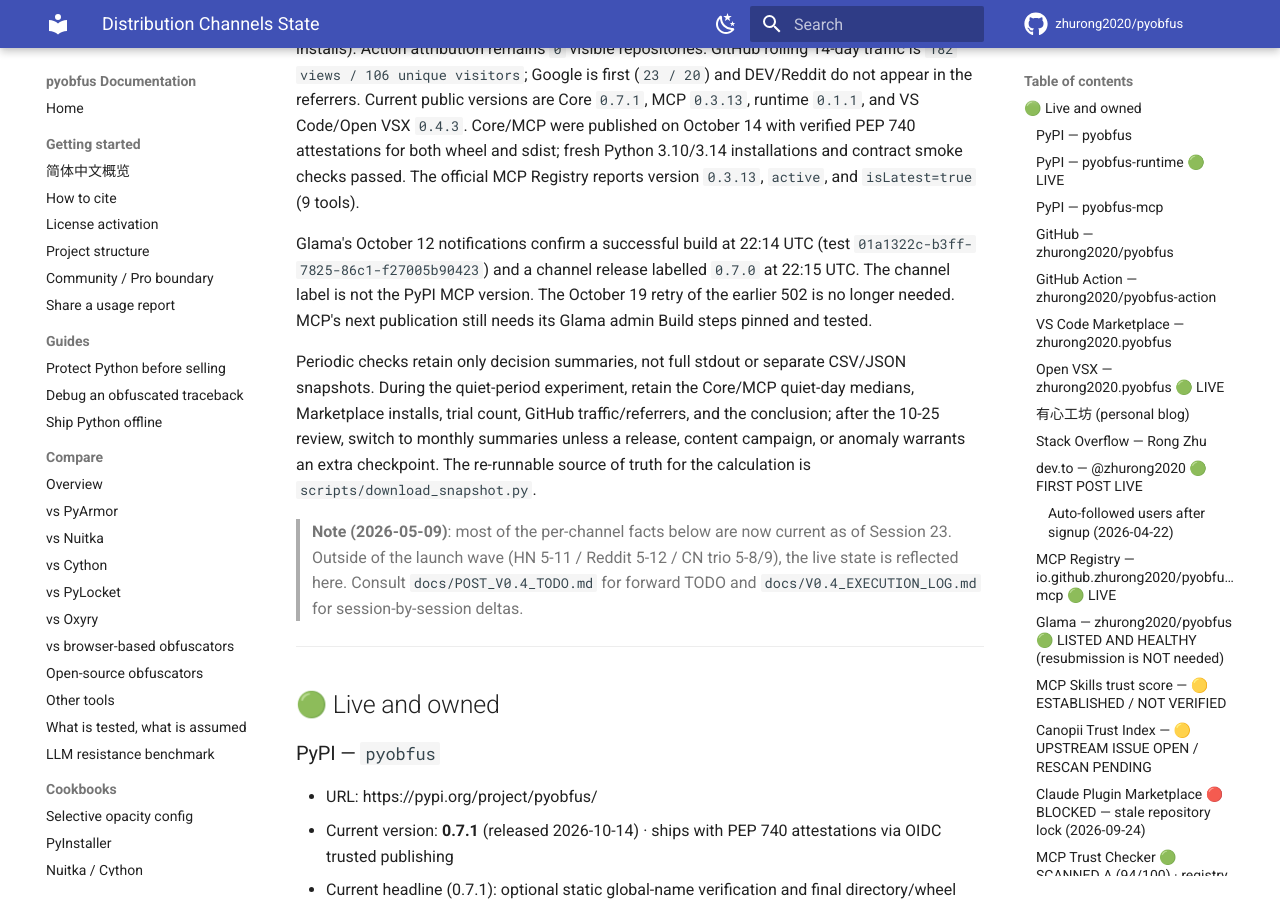
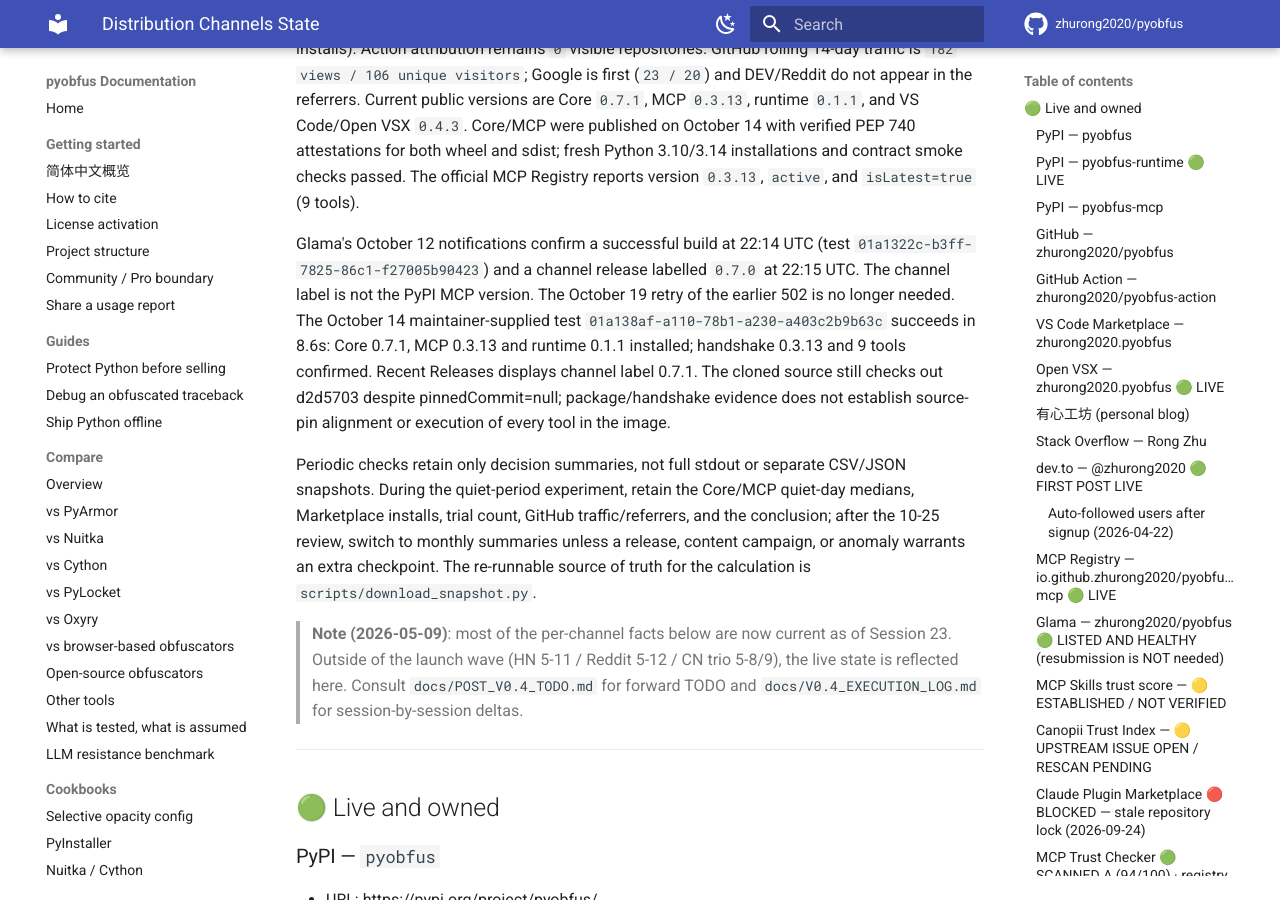
Before and after one commit to zhurong2020/pyobfus, an MkDocs documentation site: the page built from docs/DISTRIBUTION_CHANNELS.md, in a window 1280 px wide and 900 px high, scrolled down 406 px. Built offline with MkDocs 1.6.1 and Material for MkDocs 9.7.7, drawn with Linux system fonts in a browser that asks for light colours; comment, search, counter and statistics services are not loaded.

Commit message:
docs: close Glama package test and channel update with supplied evidence

```diff
--- a/docs/DISTRIBUTION_CHANNELS.md
+++ b/docs/DISTRIBUTION_CHANNELS.md
@@ -24,8 +24,12 @@
 Glama's October 12 notifications confirm a successful build at 22:14 UTC
 (test `01a1322c-b3ff-7825-86c1-f27005b90423`) and a channel release labelled
 `0.7.0` at 22:15 UTC. The channel label is not the PyPI MCP version.
-The October 19 retry of the earlier 502 is no longer needed. MCP's next
-publication still needs its Glama admin Build steps pinned and tested.
+The October 19 retry of the earlier 502 is no longer needed. The October 14 maintainer-supplied test
+`01a138af-a110-78b1-a230-a403c2b9b63c` succeeds in 8.6s: Core 0.7.1,
+MCP 0.3.13 and runtime 0.1.1 installed; handshake 0.3.13 and 9 tools
+confirmed. Recent Releases displays channel label 0.7.1. The cloned source
+still checks out d2d5703 despite pinnedCommit=null; package/handshake evidence
+does not establish source-pin alignment or execution of every tool in the image.
 
 Periodic checks retain only decision summaries, not full stdout or separate
 CSV/JSON snapshots. During the quiet-period experiment, retain the Core/MCP
```
Also changed, not shown: CLAUDE.md (+2 -2 lines), docs/CURRENT_PLAN_ZH.md (+2 -0 lines), docs/TODO.md (+1 -2 lines).
